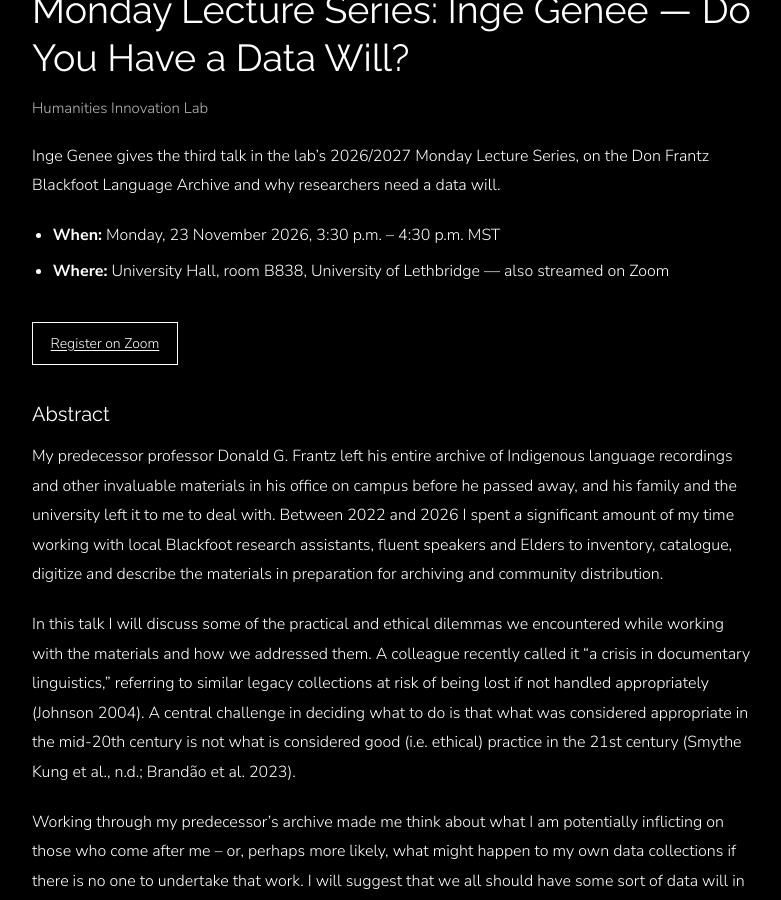
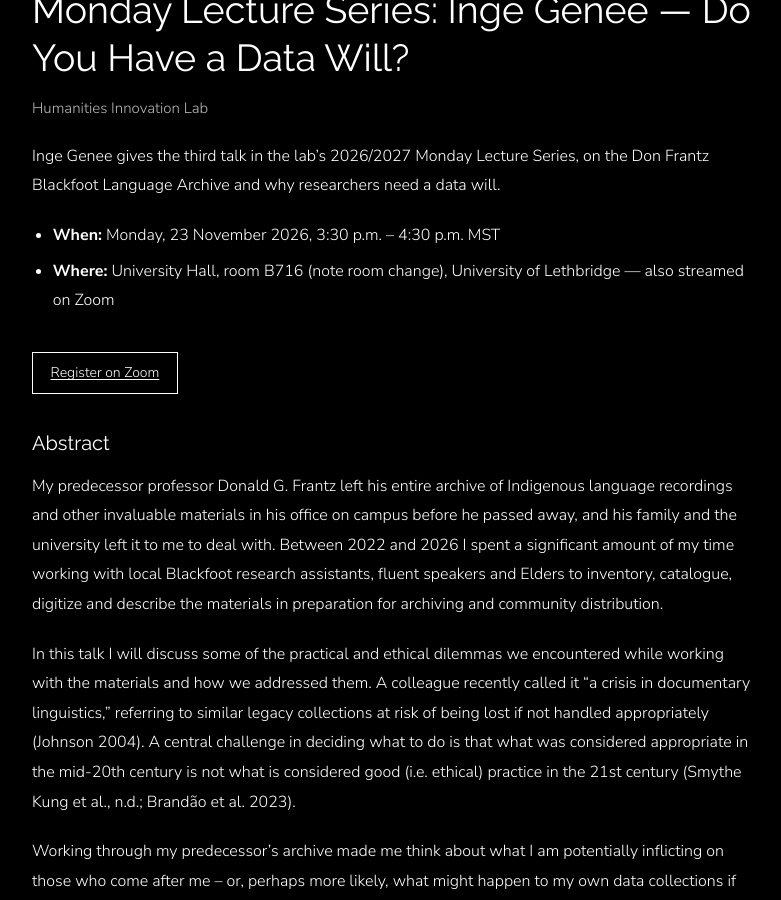
Before and after one commit to Humanities-Innovation-Lab/Humanities-Innovation-Lab.github.io, a Jekyll site: the page built from _posts/2026-10-23-monday-lecture-series-inge-genee-the-don-frantz-blackfoot-language-archive.md, in a window 1280 px wide and 900 px high, scrolled down 389 px. Shown: the whole window, without its empty margins (248-1029 px from the left). Built offline with Jekyll 4.4.1, drawn with Linux system fonts in a browser that asks for light colours.

Commit message:
Update 2026-10-23-monday-lecture-series-inge-genee-the-don-frantz-blackfoot-language-archive.md
Changed room

```diff
--- a/_posts/2026-10-23-monday-lecture-series-inge-genee-the-don-frantz-blackfoot-language-archive.md
+++ b/_posts/2026-10-23-monday-lecture-series-inge-genee-the-don-frantz-blackfoot-language-archive.md
@@ -11,7 +11,7 @@ author: "Humanities Innovation Lab"
 Inge Genee gives the third talk in the lab’s 2026/2027 Monday Lecture Series, on the Don Frantz Blackfoot Language Archive and why researchers need a data will.
 
 - **When:** Monday, 23 November 2026, 3:30 p.m. – 4:30 p.m. MST
-- **Where:** University Hall, room B838, University of Lethbridge — also streamed on Zoom
+- **Where:** University Hall, room B716 (note room change), University of Lethbridge — also streamed on Zoom
 
 <a class="ev-more" href="https://us06web.zoom.us/meeting/register/0Wc331gYQAyPRWZl9uTk5A" target="_blank" rel="noopener">Register on Zoom</a>
 
```
